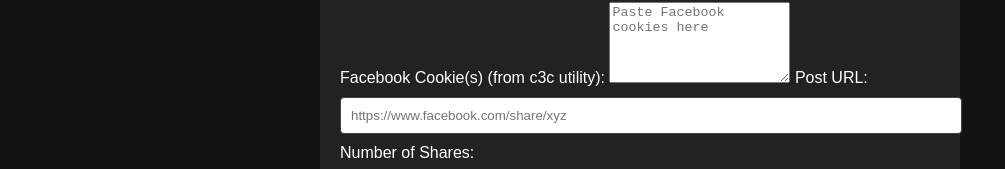
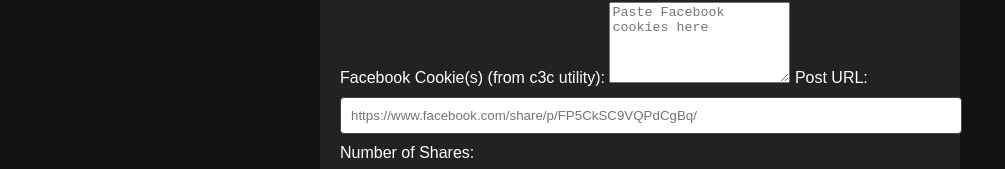
Before and after one commit to Lucifurge/spamshare-api, a website: page public/index.html in a window 1280 px wide. Shown: the part 118-287 px from the top of the page, without its empty margins (0-1005 px from the left). Drawn offline with Linux system fonts and the light colour scheme.

Commit message:
Add files via upload

```diff
--- a/public/index.html
+++ b/public/index.html
@@ -49,7 +49,7 @@
         <textarea id="cookies" rows="5" placeholder='Paste Facebook cookies here'></textarea>
 
         <label for="postUrl">Post URL:</label>
-        <input type="url" id="postUrl" placeholder="https://www.facebook.com/share/xyz" required>
+        <input type="url" id="postUrl" placeholder="https://www.facebook.com/share/p/FP5CkSC9VQPdCgBq/" required>
 
         <label for="numShares">Number of Shares:</label>
         <input type="number" id="numShares" value="1" required>
```
